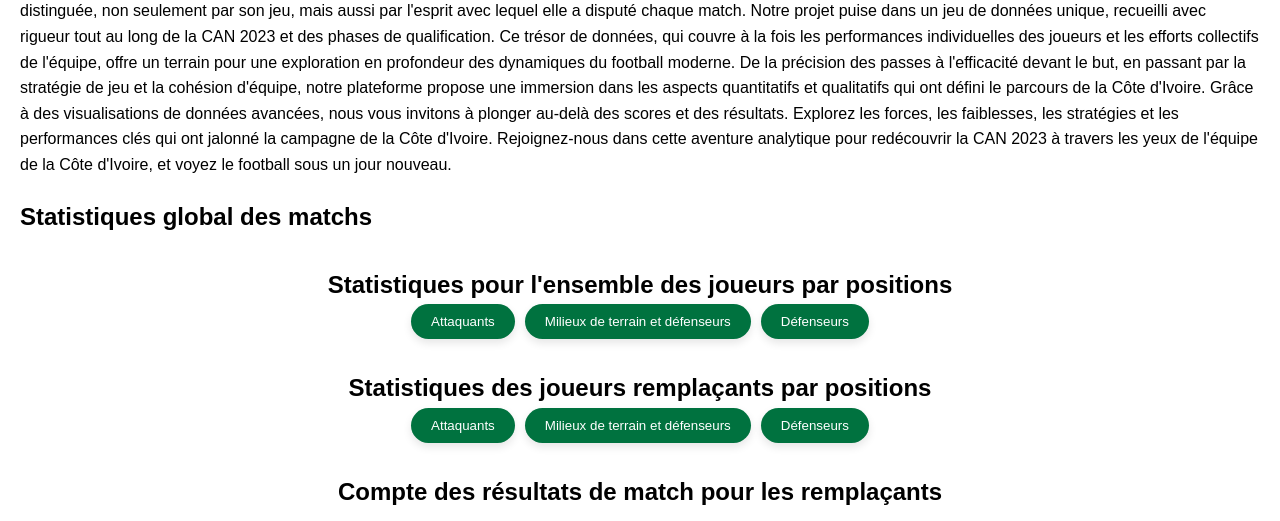
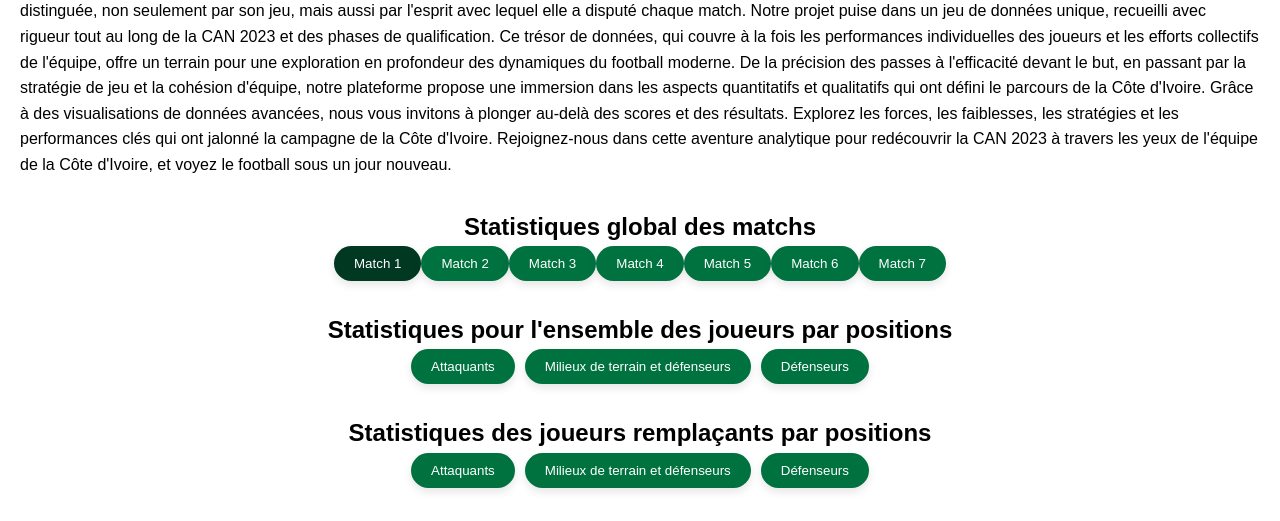
Before and after one commit to oxanaberne/Visu_Projet, a FastAPI app: template templates/index.html in a window 1280 px wide. Shown: the part 174-695 px from the top of the page. Run offline with FastAPI, Linux system fonts and the light colour scheme; the template is opened without the code that fills it, so the values that code supplies are empty.

Commit message:
ajout bouton onglets pour les différents matchs

```diff
--- a/graphs/statistiques_matchs.py
+++ b/graphs/statistiques_matchs.py
@@ -62,6 +62,7 @@
             automargin=True
         ),
         plot_bgcolor='white',
+        width=900
     )
 
     return fig.to_html(full_html=False, config={'displayModeBar': False})
--- a/static/css/statistiques_matchs.css
+++ b/static/css/statistiques_matchs.css
@@ -0,0 +1,32 @@
+#nav-bar-match {
+    display: flex;
+    justify-content: center;
+    align-items: center;
+}
+
+#stat-matchs-global {
+    text-align: center;
+    padding-top: 10px;
+}
+
+.graph {
+    display: none;
+    width: 100%;
+    justify-content: center;
+}
+
+.match-button{
+    padding: 10px 20px;
+    border: none;
+    background-color: #00723f;
+    color: white;
+    border-radius: 20px;
+    cursor: pointer;
+    transition: all 0.3s ease;
+    box-shadow: 0 4px 8px rgba(0, 0, 0, 0.1);
+}
+
+.match-button:hover {
+    background-color: #003821;
+    box-shadow: 0 6px 12px rgba(0, 0, 0, 0.2);
+}
--- a/templates/statistiques_matchs.html
+++ b/templates/statistiques_matchs.html
@@ -1,24 +1,35 @@
+<script src="/static/scripts/statistiques_matchs.js"></script>
 <link rel="stylesheet" href="/static/css/statistiques_matchs.css">
 
 <h2>Statistiques global des matchs</h2>
-<div>
+<div id="nav-bar-match">
+    <button id="match1-button" class="match-button" onclick="showMatch('match1')" style="background-color: #003821;">Match 1</button>
+    <button id="match2-button" class="match-button" onclick="showMatch('match2')">Match 2</button>
+    <button id="match3-button" class="match-button" onclick="showMatch('match3')">Match 3</button>
+    <button id="match4-button" class="match-button" onclick="showMatch('match4')">Match 4</button>
+    <button id="match5-button" class="match-button" onclick="showMatch('match5')">Match 5</button>
+    <button id="match6-button" class="match-button" onclick="showMatch('match6')">Match 6</button>
+    <button id="match7-button" class="match-button" onclick="showMatch('match7')">Match 7</button>
+</div>
+
+<div id="match1" class="graph" style="display: flex;">
     {{ plot_match1 | safe }}
 </div>
-<div>
+<div id="match2" class="graph">
     {{ plot_match2 | safe }}
 </div>
-<div>
+<div id="match3" class="graph">
     {{ plot_match3 | safe }}
 </div>
-<div>
+<div id="match4" class="graph">
     {{ plot_match4 | safe }}
 </div>
-<div>
+<div id="match5" class="graph">
     {{ plot_match5 | safe }}
 </div>
-<div>
+<div id="match6" class="graph">
     {{ plot_match6 | safe }}
 </div>
-<div>
+<div id="match7" class="graph">
     {{ plot_match7 | safe }}
 </div>
```
Also changed, not shown: static/scripts/statistiques_matchs.js (added, +74 -0 lines).
